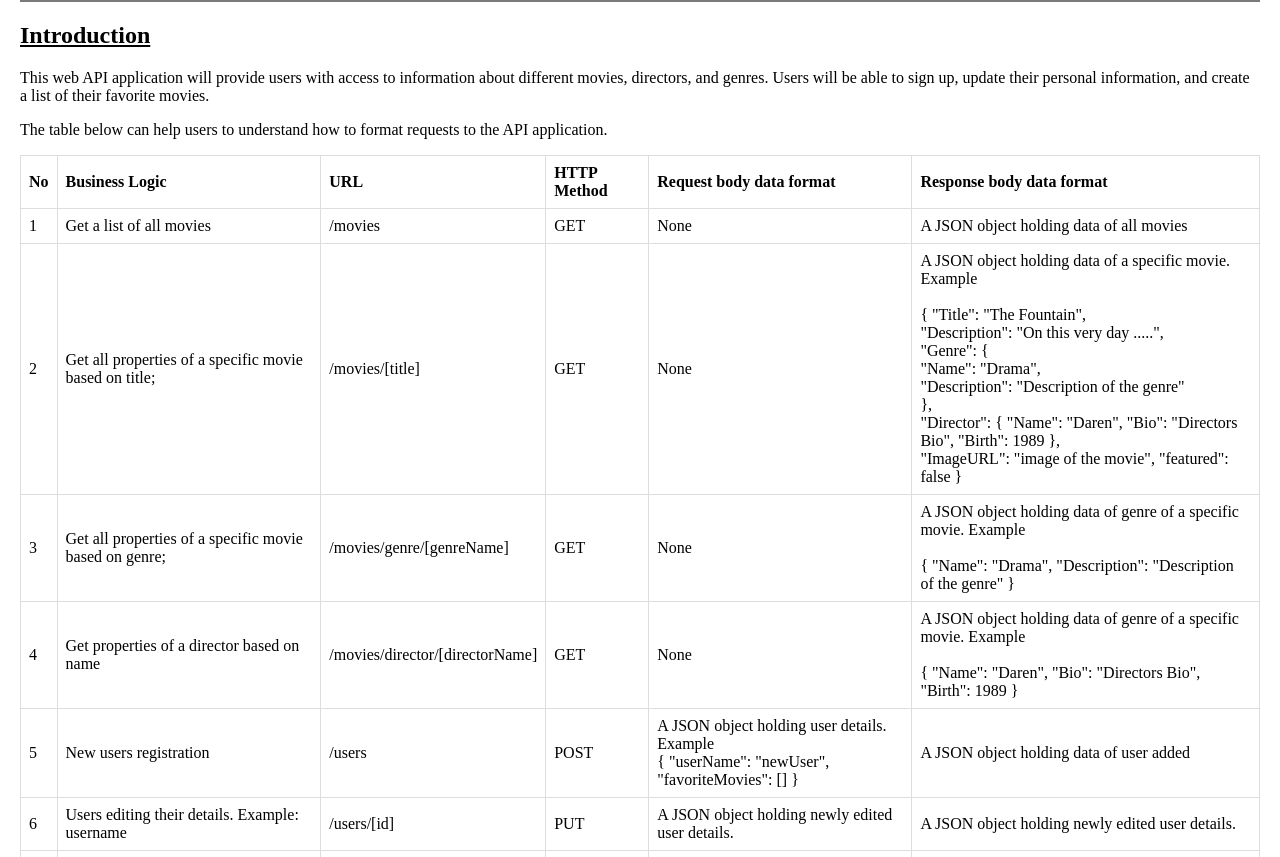
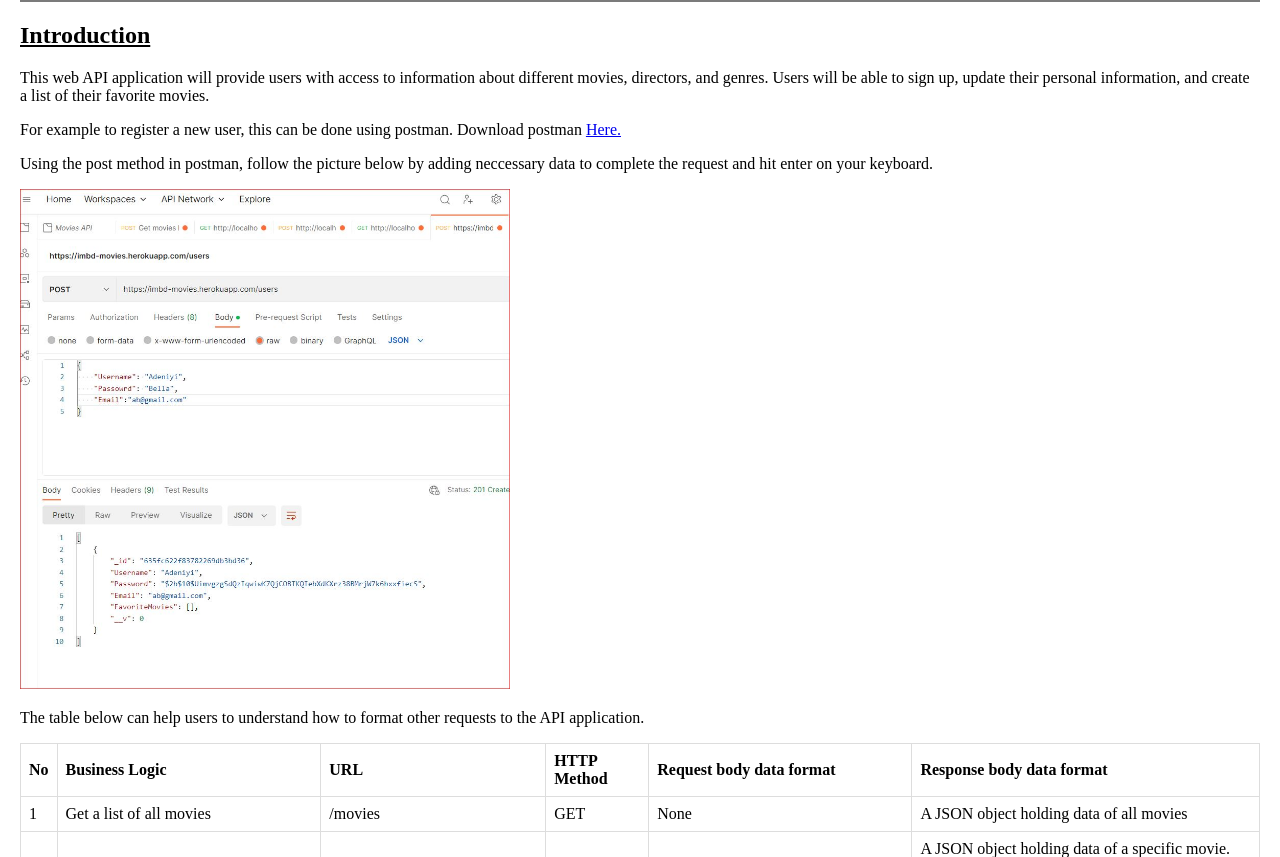
Before and after one commit to Adeniyi-Bella/movie-API, a website: page public/documentation.html in a window 1280 px wide. Shown: the part 95-952 px from the top of the page. Drawn offline with Linux system fonts and the light colour scheme.

Commit message:
updated documentation and homepage

```diff
--- a/public/documentation.html
+++ b/public/documentation.html
@@ -20,11 +20,19 @@
         <p>This web API application will provide users with access to information about different
             movies, directors, and genres. Users will be able to sign up, update their
             personal information, and create a list of their favorite movies.</p>
-        <p>
-            The table below can help users to understand how to format requests
-            to the API application.
+
+        <p>For example to register a new user, this can be done using postman. Download postman <a
+                href="https://www.postman.com/downloads/" target="_blank">Here.</a>
         </p>
+        <p>Using the post method in postman, follow the picture below by adding neccessary data to complete the request and hit enter on your keyboard.
+        </p>
+        <img src="../img/ex1.JPG" style="height: 500px;" alt="">
     </section>
+
+    <p>
+        The table below can help users to understand how to format other requests
+        to the API application.
+    </p>
     <section style="overflow-x:auto;">
         <table>
             <tr>
```
Also changed, not shown: public/index.html (+4 -1 lines).
